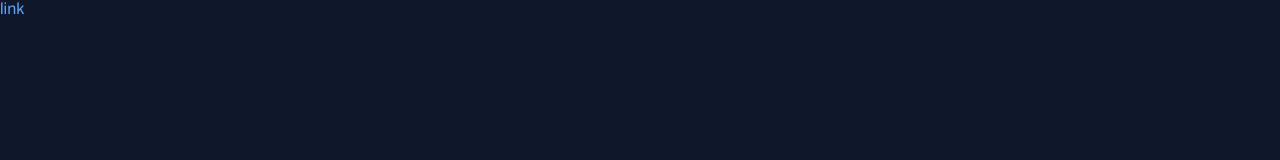
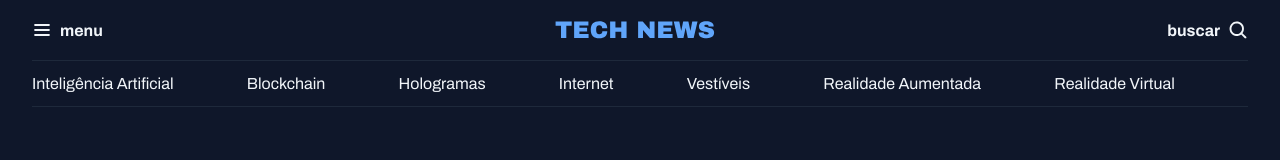
Before and after one commit to lucasgwmes/projeto-2, a plain HTML site: page index.html in a window 1280 px wide. Drawn offline with Linux system fonts and the light colour scheme.

Commit message:
add app header

```diff
--- a/index.html
+++ b/index.html
@@ -13,8 +13,30 @@
   <link href="https://fonts.googleapis.com/css2?family=Archivo:ital,wght@0,100..900;1,100..900&display=swap" rel="stylesheet">
 
 </head>
-<body>
-<a href="#">link</a>
-<h1></h1>
+   <header class="container">
+    <nav id="primary" class="grid grid-flow-col">
+      <div>
+        <img src="assets/icons/List.svg" alt="incone de menu">
+        <strong>menu</strong>
+      </div>
+      <div>
+        <img src="assets/Tech News.svg" alt="logo tech news">
+      </div>
+      <div>
+        <strong> buscar</strong>
+        <img src="assets/icons/MagnifyingGlass.svg" alt="ícone para pesquisa">
+      </div>
+
+    </nav>
+    <nav id="secundary" class="grid grid-flow-col">
+        <a href="#">Inteligência Artificial</a>
+        <a href="#">Blockchain</a>
+        <a href="#">Hologramas</a>
+        <a href="#">Internet</a>
+        <a href="#">Vestíveis</a>
+        <a href="#">Realidade Aumentada</a>
+        <a href="#">Realidade  Virtual</a>
+    </nav>
+   </header>
 </body>
 </html>
--- a/styles/global.css
+++ b/styles/global.css
@@ -24,6 +24,11 @@
   --txt-sm: 400 14px/160% var(--font-family);
 
 }
+.container{
+  max-width: 1280px;
+  padding-inline: 32px;
+  margin-inline: auto;
+}
 
 body{
   font: var(--text);
@@ -41,3 +46,11 @@ a{
  h1 h2 h3 {
   font: inherit;
  }
+
+ /*ultily frist */
+ .grid{
+  display: grid;
+ }
+.grid-flow-col{
+  grid-auto-flow: column;
+ }
--- /dev/null
+++ b/styles/header.css
@@ -0,0 +1,22 @@
+#primary{
+  padding-block: 20px;
+
+div{
+  display: flex;
+  align-items: center;
+  gap: 8px;
+
+}
+/* nesting css */
+div:nth-child(2){
+  margin-inline: auto;
+}
+div:nth-child(3){
+    justify-self: end;
+  }
+}
+#secundary{
+  padding-block: 14px;
+  border: solid 1px var(--stroke-color);
+  border-inline: none;
+}
--- a/styles/index.css
+++ b/styles/index.css
@@ -1 +1,2 @@
 @import url(global.css);
+@import url(header.css);
```
